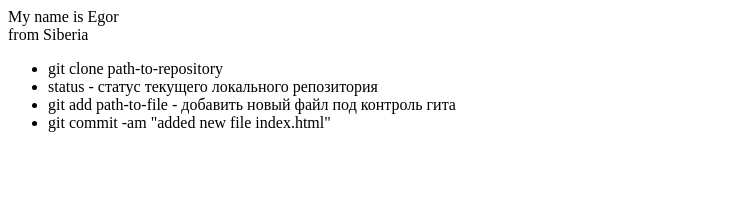
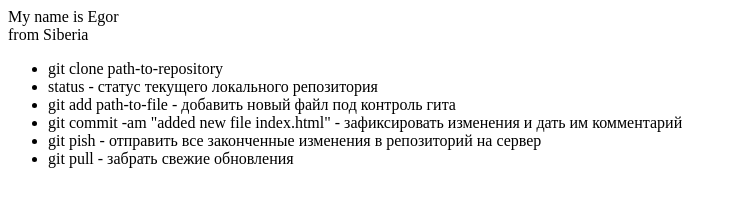
Before and after one commit to Harahorinev/git-lesson, a plain HTML site: page index.html in a window 1280 px wide. Shown: the whole page, without its empty margins (0-737 px from the left). Drawn offline with Linux system fonts and the light colour scheme.

Commit message:
added push-pull instructions to html

```diff
--- a/index.html
+++ b/index.html
@@ -6,7 +6,8 @@
         <li>git clone path-to-repository</li>
         <li>status - статус текущего локального репозитория</li>
         <li>git add path-to-file - добавить новый файл под контроль гита</li>
-        <li>git commit -am "added new file index.html"</li>
-
+        <li>git commit -am "added new file index.html" - зафиксировать изменения и дать им комментарий</li>
+        <li>git pish - отправить все законченные изменения в репозиторий на сервер</li>
+		<li>git pull - забрать свежие обновления</li>
     </ul>
 </div>
```
